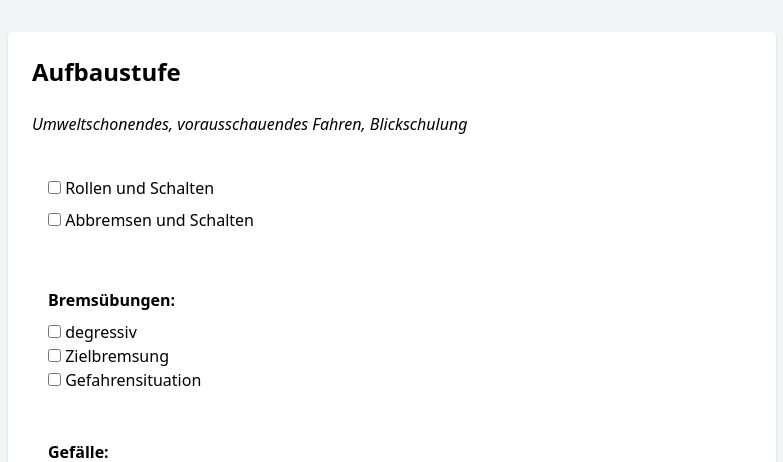
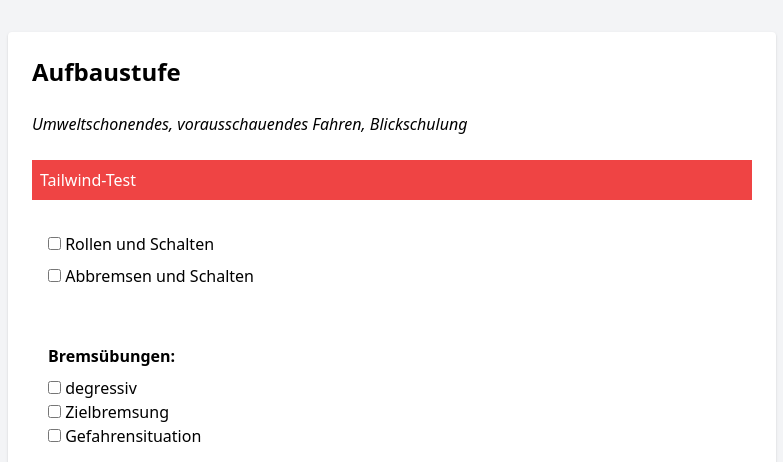
Before and after one commit to eyfahrlehrer/schuelerakte, a Flask app: page /aufbaustufe in a window 1280 px wide. Shown: the top 462 px of the page, without its empty margins (248-1031 px from the left). Run offline with Flask 3, Linux system fonts and the light colour scheme; the visitor is signed in with stand-in values (Sample User, id 1).

Commit message:
Update aufbaustufe.html

```diff
--- a/templates/aufbaustufe.html
+++ b/templates/aufbaustufe.html
@@ -9,6 +9,8 @@
   <div class="max-w-3xl mx-auto bg-white p-6 rounded shadow">
     <h1 class="text-2xl font-bold mb-6 text-orange-700">Aufbaustufe</h1>
     <p class="mb-6 italic text-orange-700">Umweltschonendes, vorausschauendes Fahren, Blickschulung</p>
+
+    <div class="bg-red-500 text-white p-2 mb-4">Tailwind-Test</div>
 
     <form method="POST">
       <div class="bg-orange-300 p-4 rounded mb-4">
```
